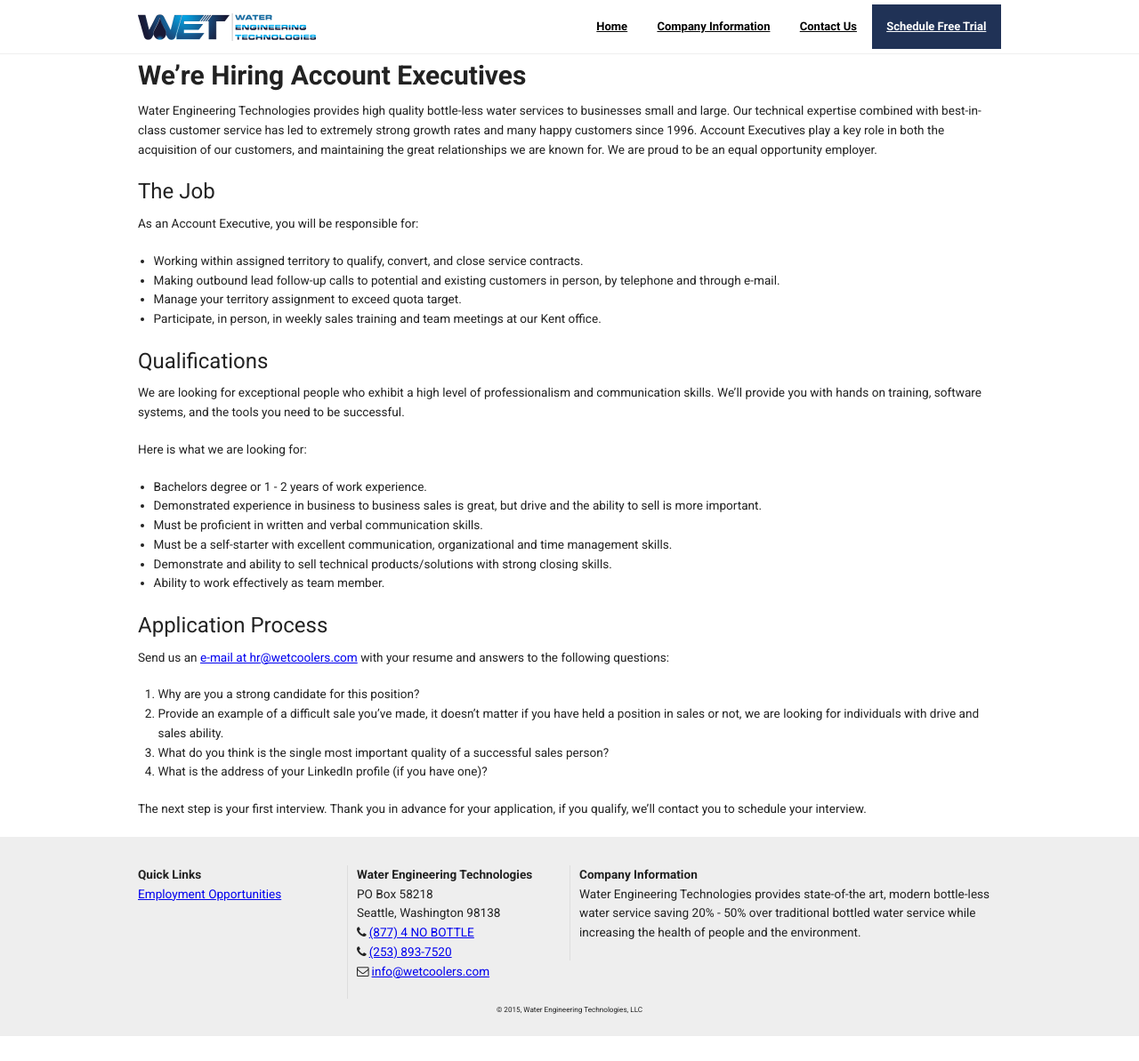
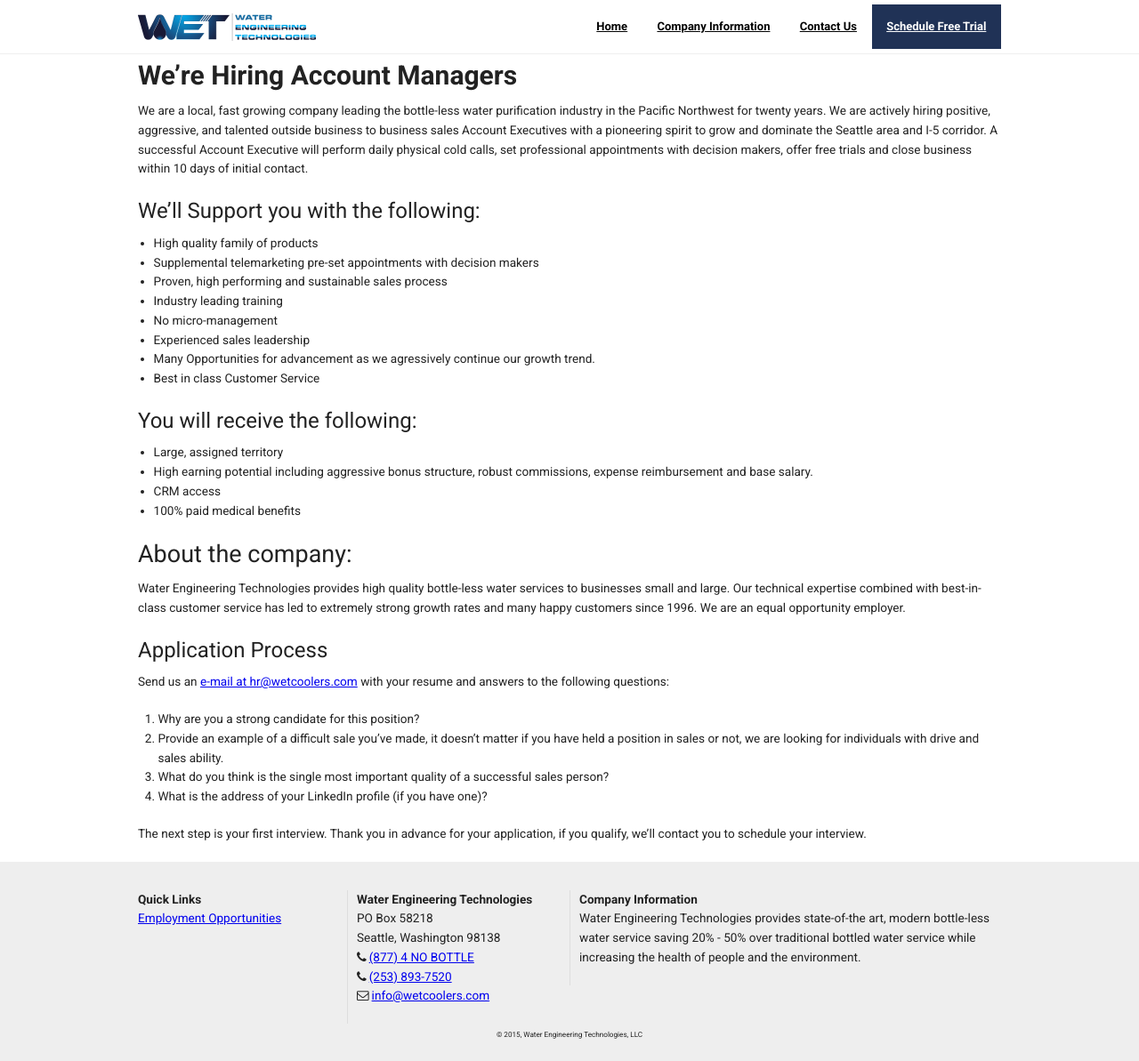
Before and after one commit to AndrewCull/wetcoolers, a Jekyll site: the page built from _careers/account-executive.md, in a window 1280 px wide. Shown: the whole page at 89% size. Built offline with Jekyll 4.4.1, drawn with Linux system fonts in a browser that asks for light colours; nearby versions of some CDN libraries; library files that are not in the unit come from our copies; before the commit the page ends 1165 px from its top, so only the background shows below that.

Commit message:
Update account-executive.md

```diff
--- a/_careers/account-executive.md
+++ b/_careers/account-executive.md
@@ -4,37 +4,28 @@
 summary: Develop your career as a sales professional with a supportive team, competitive compensation, and professional sales training.
 location: Seattle, WA
 ---
-# We're Hiring Account Executives
-Water Engineering Technologies provides high quality bottle-less water
-services to businesses small and large. Our technical expertise combined
-with best-in-class customer service has led to extremely strong growth
-rates and many happy customers since 1996.  Account Executives play a key role in both the acquisition of our customers, and maintaining the great relationships we are known for. We are proud to be an equal opportunity employer.
+# We're Hiring Account Managers
+We are a local, fast growing company leading the bottle-less water purification industry in the Pacific Northwest for twenty years.  We are actively hiring positive, aggressive, and talented outside business to business sales Account Executives with a pioneering spirit to grow and dominate the Seattle area and I-5 corridor. A successful Account Executive will perform daily physical cold calls, set professional appointments with decision makers, offer free trials and close business within 10 days of initial contact.
 
+## We'll Support you with the following:
+- High quality family of products
+- Supplemental telemarketing pre-set appointments with decision makers
+- Proven, high performing and sustainable sales process
+- Industry leading training
+- No micro-management
+- Experienced sales leadership
+- Many Opportunities for advancement as we agressively continue our growth trend.
+- Best in class Customer Service
 
-## The Job
-As an Account Executive, you will be responsible for:
+## You will receive the following:
+- Large, assigned territory
+- High earning potential including aggressive bonus structure, robust commissions, expense reimbursement and base salary.
+- CRM access
+- 100% paid medical benefits
 
-- Working within assigned territory to qualify, convert, and close service
-contracts.
-- Making outbound lead follow-up calls to potential and existing
-customers in person, by telephone and through e-mail.
-- Manage your territory assignment to exceed quota target.
-- Participate, in person, in weekly sales training and team meetings at our Kent office.
+### About the company:
 
-## Qualifications
-We are looking for exceptional people who exhibit a high level of professionalism and communication skills.  We'll provide you with hands on training, software systems, and the tools you need to be successful.
-
-Here is what we are looking for:
-
-- Bachelors degree or 1 - 2 years of work experience.
-- Demonstrated experience in business to business sales is great, but drive and the
-ability to sell is more important.
-- Must be proficient in written and verbal communication skills.
-- Must be a self-starter with excellent communication, organizational
-and time management skills.
-- Demonstrate and ability to sell technical products/solutions with
-strong closing skills.
-- Ability to work effectively as team member.
+Water Engineering Technologies provides high quality bottle-less water services to businesses small and large. Our technical expertise combined with best-in-class customer service has led to extremely strong growth rates and many happy customers since 1996. We are an equal opportunity employer.
 
 ## Application Process
 Send us an <a href="mailto:&#104;&#114;&#064;&#119;&#101;&#116;&#099;&#111;&#111;&#108;&#101;&#114;&#115;&#046;&#099;&#111;&#109;">e-mail at hr@wetcoolers.com</a> with your resume and answers to the following questions:
```
